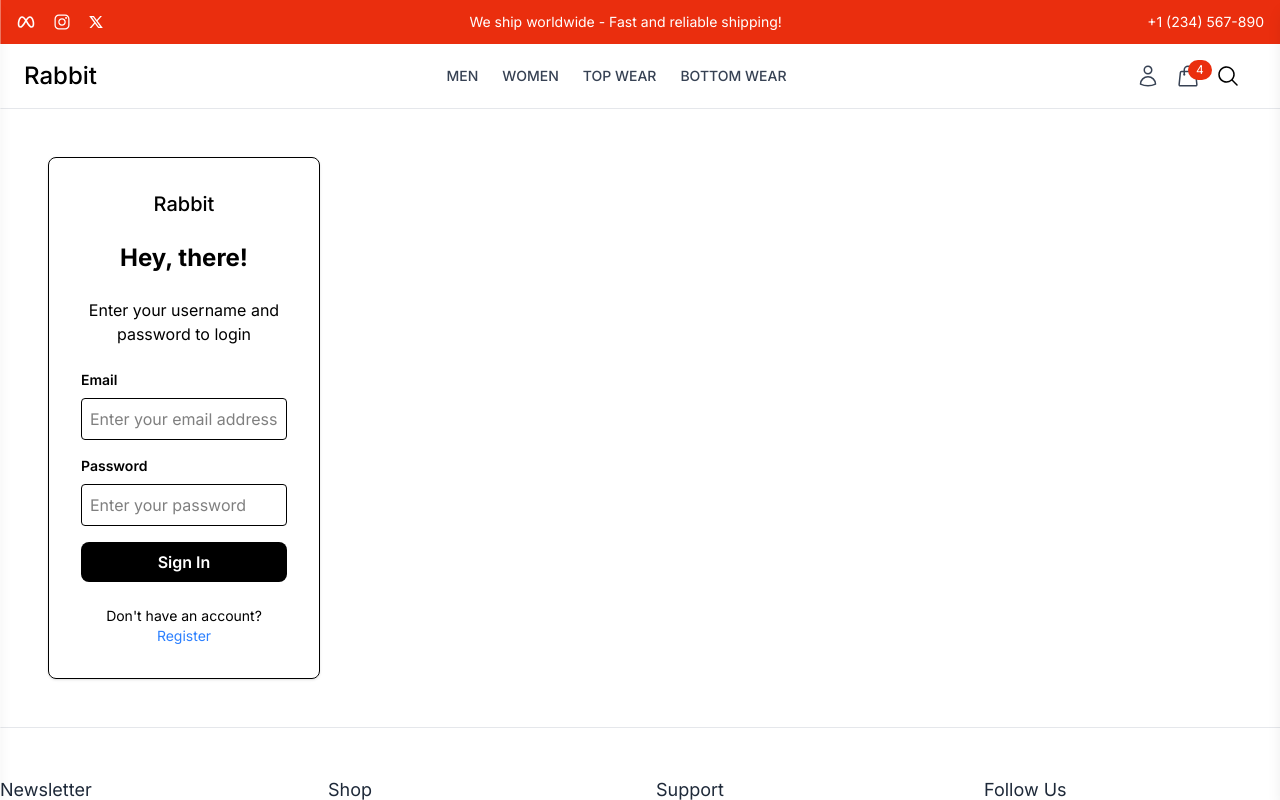
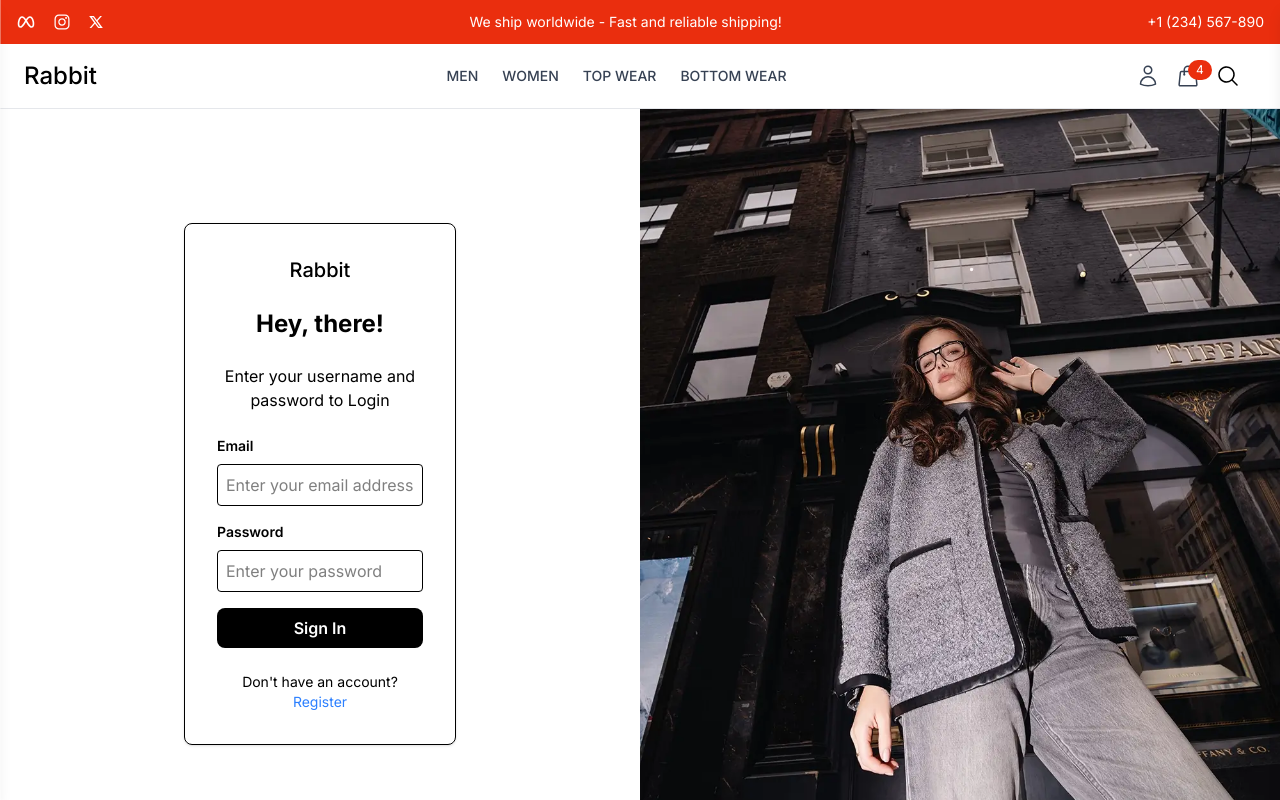
Before and after one commit to ahasan-ullah/Rabbit-E-Commerce-Website, a React (Vite) app in the folder frontend/: page /login in a window 1280 px wide. Shown: the top 800 px of the page. Built offline with nearby package versions, Linux system fonts and the light colour scheme.

Commit message:
login page fully desgined successfully

```diff
--- a/frontend/src/pages/Login.jsx
+++ b/frontend/src/pages/Login.jsx
@@ -1,19 +1,20 @@
 import { useState } from "react";
 import { Link } from "react-router-dom";
+import login from '../assets/login.webp';
 
 const Login = () => {
   const [email, setEmail] = useState('');
   const [password, setPassword] = useState('');
   return (
     <div className="flex">
-      <div className="w-full md:w-1/2 flex-col justify-center items-center p-8 md:p-12">
+      <div className="w-full md:w-1/2 flex flex-col justify-center items-center p-8 md:p-12">
         <form className="w-full md:w-1/2 flex-col justify-center items-center p-8 rounded-lg border shadow-sm">
           <div className="flex justify-center mb-6">
             <h2 className="text-xl font-medium">Rabbit</h2>
           </div>
           <h2 className="text-2xl font-bold text-center mb-6">Hey, there!</h2>
           <p className="text-center mb-6">
-            Enter your username and password to login
+            Enter your username and password to Login
           </p>
           <div className="mb-4">
             <label className="block text-sm font-semibold mb-2">Email</label>
@@ -25,9 +26,14 @@ const Login = () => {
           </div>
           <button type="submit" className="w-full bg-black text-white p-2 rounded-lg font-semibold hover:bg-gray-800 transition cursor-pointer">Sign In</button>
           <p className="mt-6 text-center text-sm">Don't have an account?
-            <Link to={'/register'} className="text-blue-500">Register</Link>
+            <Link to={'/register'}className="text-blue-500"> Register</Link>
           </p>
         </form>
+      </div>
+      <div className="hidden md:block w-1/2 bg-gray-800">
+        <div className="h-full flex flex-col justify-center items-center">
+          <img src={login} alt="Login to Account" className="h-[750px] w-full object-cover"/>
+        </div>
       </div>
     </div>
   )
```
